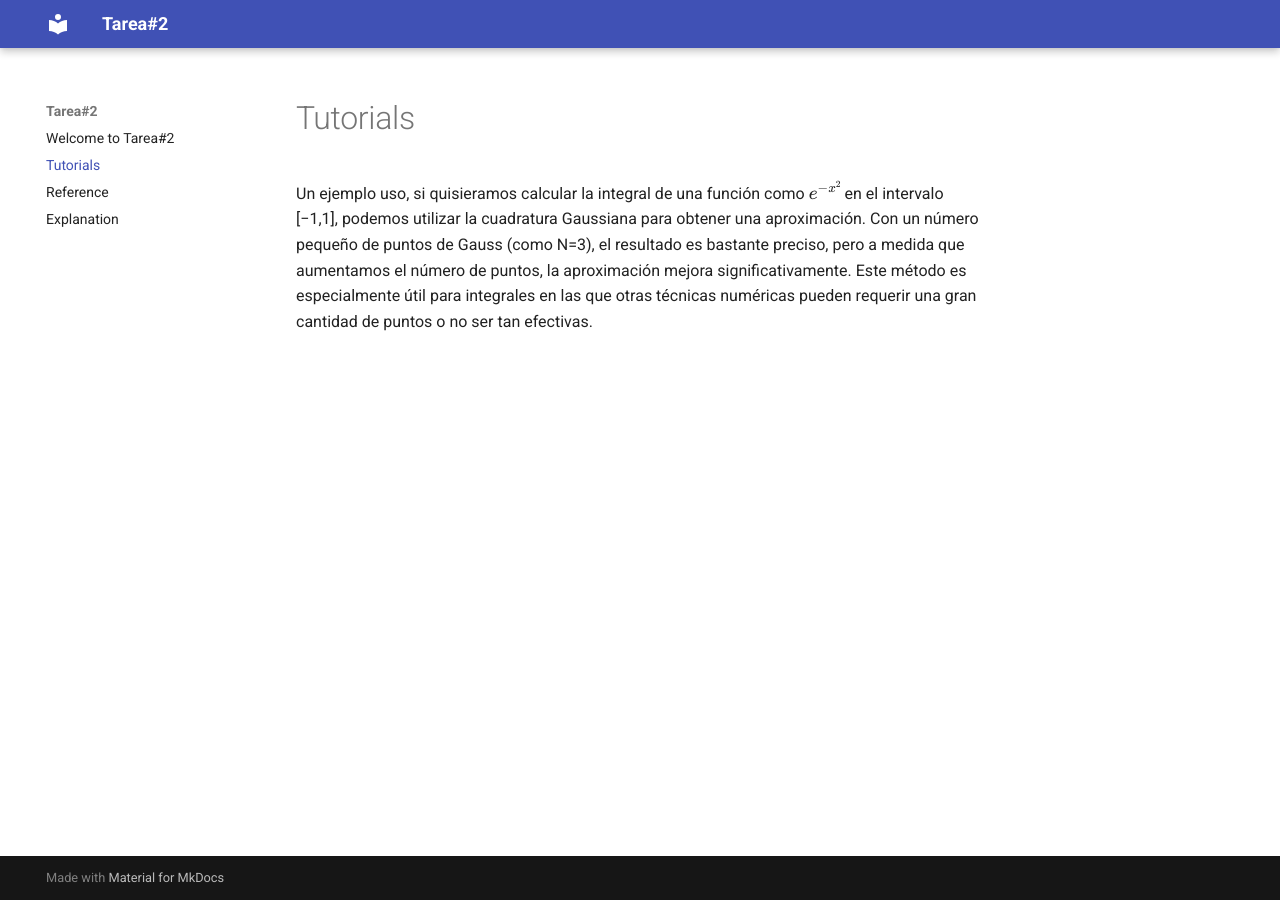
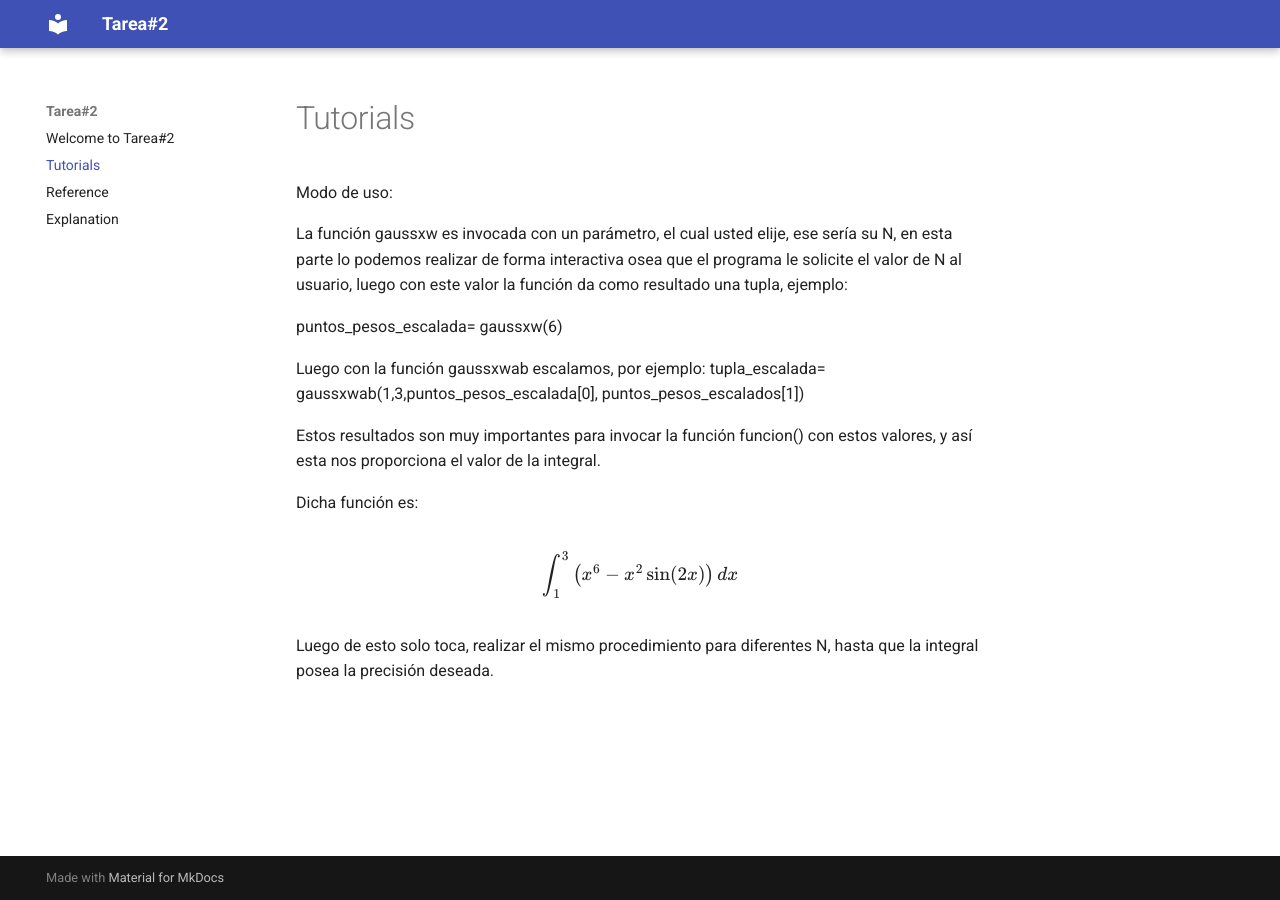
Before and after one commit to aaron176302/Tarea_02, an MkDocs documentation site: the page built from docs/tutorials.md, in a window 1280 px wide. Built offline with MkDocs 1.6.1 and Material for MkDocs 9.7.7, drawn with Linux system fonts in a browser that asks for light colours.

Commit message:
modificación a tutorials

```diff
--- a/docs/tutorials.md
+++ b/docs/tutorials.md
@@ -1,3 +1,19 @@
 # Tutorials
 
-Un ejemplo uso, si quisieramos calcular la integral de una función como $e^{-x^2}$  en el intervalo [−1,1], podemos utilizar la cuadratura Gaussiana para obtener una aproximación. Con un número pequeño de puntos de Gauss (como N=3), el resultado es bastante preciso, pero a medida que aumentamos el número de puntos, la aproximación mejora significativamente. Este método es especialmente útil para integrales en las que otras técnicas numéricas pueden requerir una gran cantidad de puntos o no ser tan efectivas.
+Modo de uso:
+
+La función gaussxw es invocada con un parámetro, el cual usted elije, ese sería su N, en esta parte lo podemos realizar de forma interactiva osea que el programa le solicite el valor de N al usuario, luego con este valor la función da como resultado una tupla, ejemplo:
+
+puntos_pesos_escalada= gaussxw(6)
+
+Luego con la función gaussxwab escalamos, por ejemplo: tupla_escalada= gaussxwab(1,3,puntos_pesos_escalada[0], puntos_pesos_escalados[1])
+
+Estos resultados son muy importantes para invocar la función funcion() con estos valores, y así esta nos proporciona el valor de la integral.
+
+Dicha función es:
+
+$$
+\int_1^3 \left( x^6 - x^2 \sin(2x) \right) \, dx
+$$
+
+Luego de esto solo toca, realizar el mismo procedimiento para diferentes N, hasta que la integral posea la precisión deseada.
```
